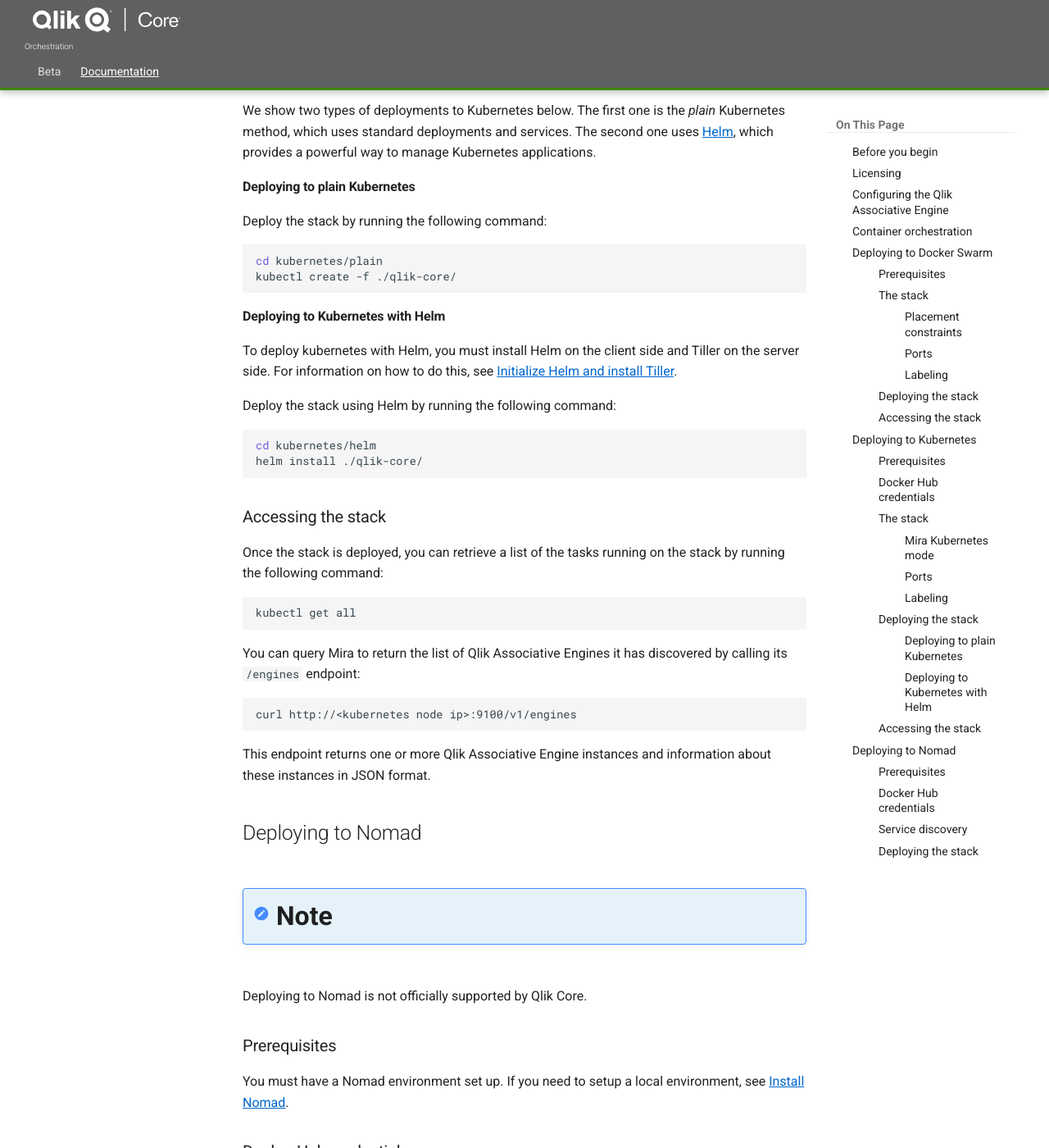
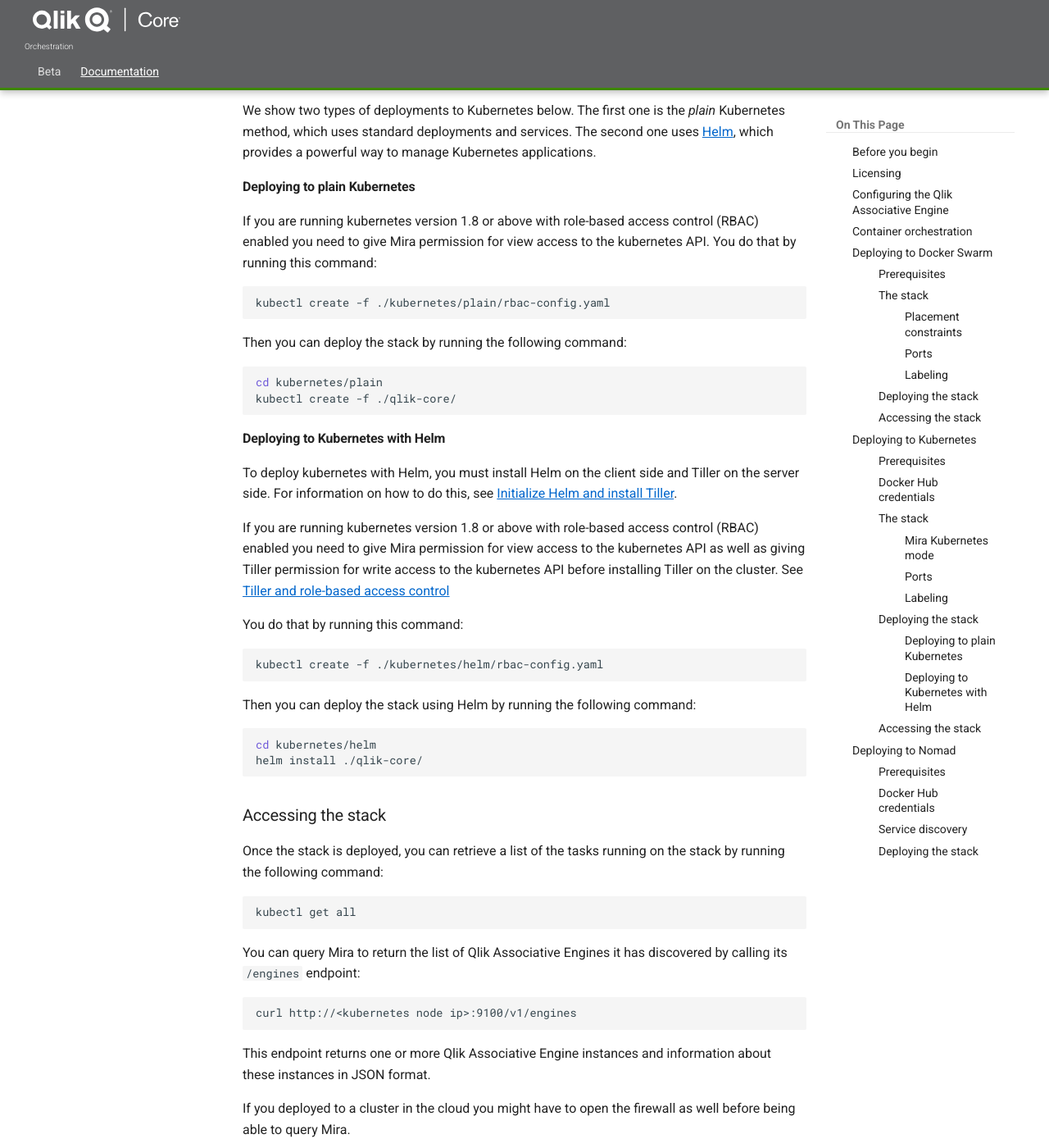
Before and after one commit to qlik-oss/core-website, an MkDocs documentation site: the page built from docs/docs/tutorials/orchestration.md, in a window 1280 px wide and 1400 px high, scrolled down 6368 px. Shown: the whole window at 82% size. Built offline with MkDocs 1.6.1 and Material for MkDocs 9.7.7, drawn with Linux system fonts in a browser that asks for light colours; old or Windows-style settings are respelled for this version of MkDocs.

Commit message:
update the docs about rbac

````diff
--- a/docs/docs/tutorials/orchestration.md
+++ b/docs/docs/tutorials/orchestration.md
@@ -239,7 +239,14 @@
 
 #### Deploying to plain Kubernetes
 
-Deploy the stack by running the following command:
+If you are running kubernetes version 1.8 or above with role-based access control (RBAC) enabled you need to give Mira permission for view access to the kubernetes API.
+You do that by running this command:
+
+```sh
+kubectl create -f ./kubernetes/plain/rbac-config.yaml
+```
+
+Then you can deploy the stack by running the following command:
 
 ```sh
 cd kubernetes/plain
@@ -253,7 +260,15 @@
 For information on how to do this,
 see [Initialize Helm and install Tiller](https://docs.helm.sh/using_helm/#initialize-helm-and-install-tiller).
 
-Deploy the stack using Helm by running the following command:
+If you are running kubernetes version 1.8 or above with role-based access control (RBAC) enabled you need to give Mira permission for view access to the kubernetes API as well as giving Tiller permission for write access to the kubernetes API before installing Tiller on the cluster. See [Tiller and role-based access control](https://docs.helm.sh/using_helm/#role-based-access-control)
+
+You do that by running this command:
+
+```sh
+kubectl create -f ./kubernetes/helm/rbac-config.yaml
+```
+
+Then you can deploy the stack using Helm by running the following command:
 
 ```sh
 cd kubernetes/helm
@@ -276,6 +291,8 @@
 ```
 
 This endpoint returns one or more Qlik Associative Engine instances and information about these instances in JSON format.
+
+If you deployed to a cluster in the cloud you might have to open the firewall as well before being able to query Mira.
 
 ## Deploying to Nomad
 
````
